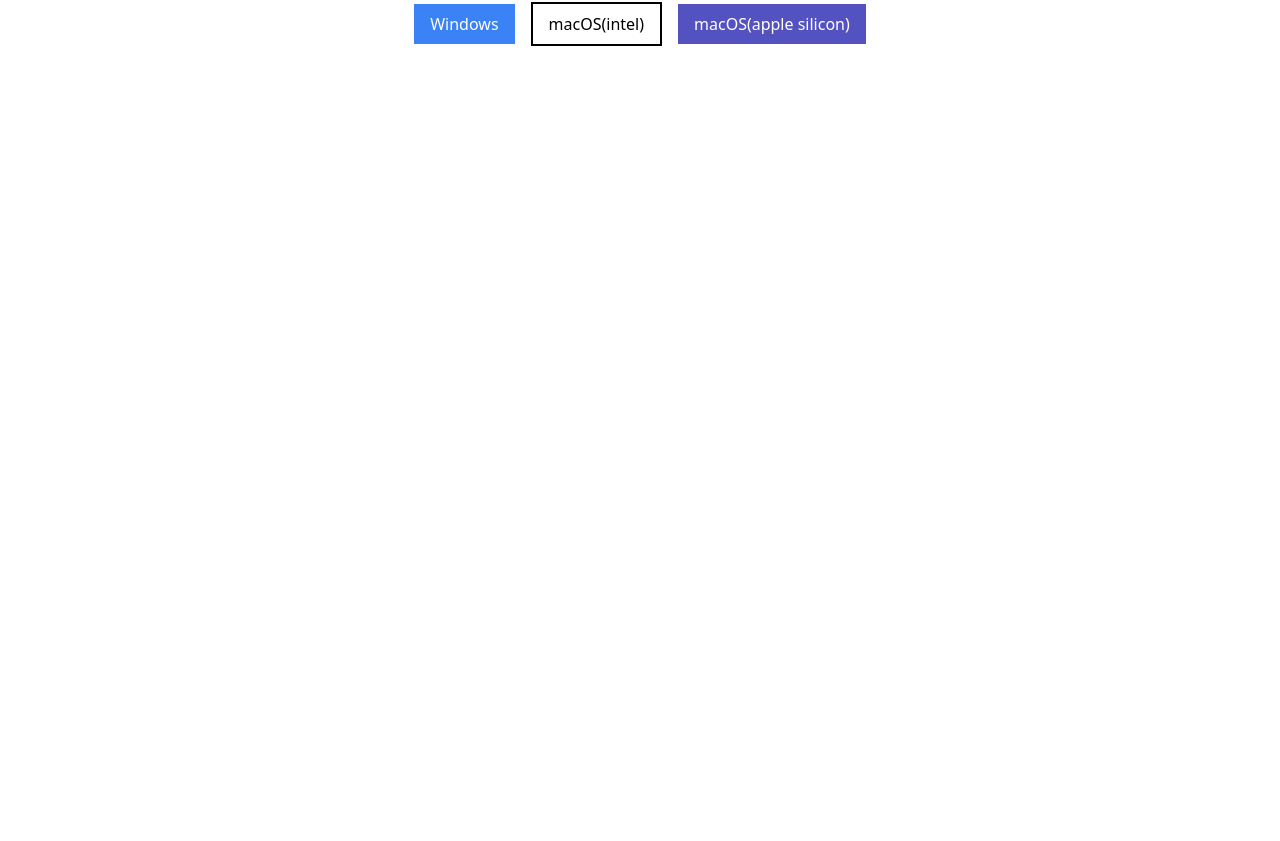
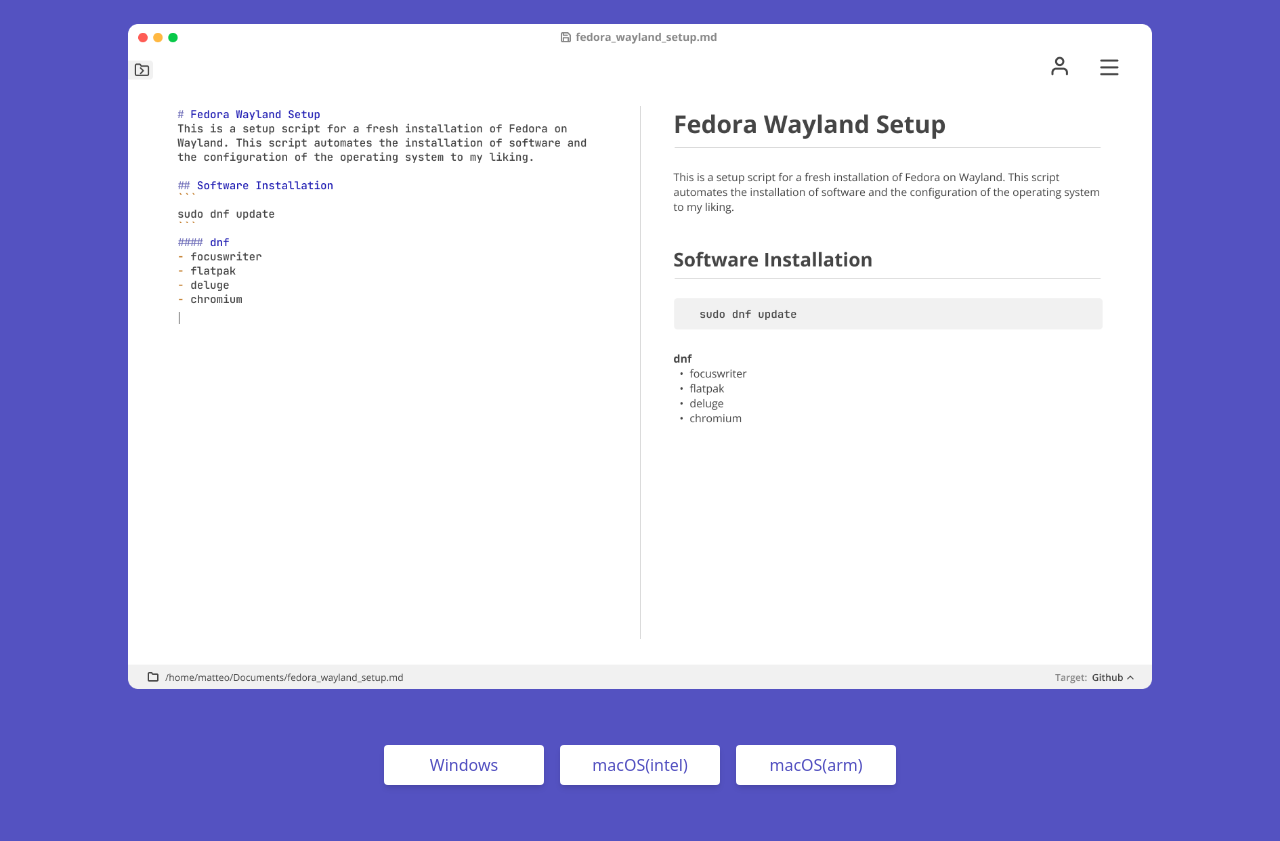
Before and after one commit to MINERVA-MD/minerva-static-site, a Gatsby site: page /download in a window 1280 px wide. Shown: the part 232-1073 px from the top of the page. Before the commit the page ends 800 px from the top, so only its background shows below. Built offline with nearby package versions, Linux system fonts and the light colour scheme; Gatsby itself is replaced by a stand-in of ours.

Commit message:
styling updates

```diff
--- /dev/null
+++ b/src/components/DlButton.jsx
@@ -0,0 +1,16 @@
+/* eslint-disable react/prop-types */
+import React from 'react';
+import { Link } from 'gatsby';
+
+export default function DlButton({ buttonText, url }) {
+    return (
+        <Link className="m-2" target="_blank" to={url}>
+            <button
+                className="bg-white text-minerva-purple shadow-md rounded w-40 py-2 hover:opacity-80"
+                type="button"
+            >
+                {buttonText}
+            </button>
+        </Link>
+    );
+}
--- a/src/components/Hero.jsx
+++ b/src/components/Hero.jsx
@@ -4,7 +4,7 @@
 export default function Hero() {
     return (
         <div className="bg-minerva-purple flex flex-col justify-center items-center h-screen height-min-nav w-screen top-0">
-            <h1 className="text-white text-7xl font-bold pb-12">
+            <h1 className="text-white text-5xl sm:text-7xl font-bold pb-12 text-center px-4">
                 Minerva Markdown
             </h1>
             <Link to="/download">
--- a/src/pages/download.jsx
+++ b/src/pages/download.jsx
@@ -1,49 +1,33 @@
 import React from 'react';
-import { Link } from 'gatsby';
 import Navbar from '../components/Navbar';
+import DlButton from '../components/DlButton';
 
 export default function Download() {
     return (
         <div>
             <Navbar />
-            <div className="h-96 flex justify-center items-center">
-                <div className="">
-                    <Link
-                        className="mx-2"
-                        target="_blank"
-                        to="https://github.com/MINERVA-MD/minerva/releases/download/v0.1_win_x64/electron-vue-ts-starter_1.0.0.exe"
-                    >
-                        <button
-                            className="bg-blue-500 text-white px-4 py-2"
-                            type="button"
-                        >
-                            Windows
-                        </button>
-                    </Link>
-                    <Link
-                        className="mx-2"
-                        target="_blank"
-                        to="https://github.com/MINERVA-MD/minerva/releases/download/v0.1_mac_x64/electron-vue-ts-starter_1.0.0.dmg"
-                    >
-                        <button
-                            className="bg-white text-black border-black border-2 px-4 py-2 "
-                            type="button"
-                        >
-                            macOS(intel)
-                        </button>
-                    </Link>
-                    <Link
-                        className="mx-2"
-                        target="_blank"
-                        to="https://github.com/MINERVA-MD/minerva/releases/download/v0.1_mac_x64/electron-vue-ts-starter_1.0.0.dmg"
-                    >
-                        <button
-                            className="bg-minerva-purple text-white px-4 py-2"
-                            type="button"
-                        >
-                            macOS(apple silicon)
-                        </button>
-                    </Link>
+            <div className="flex flex-col items-center justify-center bg-minerva-purple">
+                <h1 className="pt-24 text-white text-5xl text-center">
+                    Download Minerva
+                </h1>
+                <img
+                    className="pt-12 w-4/5"
+                    src="/images/minerva_prototype.png"
+                    alt="minerva prototype"
+                />
+                <div className="mx-auto py-12 px-2 flex flex-wrap justify-center">
+                    <DlButton
+                        buttonText="Windows"
+                        url="https://github.com/MINERVA-MD/minerva/releases/download/v0.1_win_x64/electron-vue-ts-starter_1.0.0.exe"
+                    />
+                    <DlButton
+                        buttonText="macOS(intel)"
+                        url="https://github.com/MINERVA-MD/minerva/releases/download/v0.1_mac_x64/electron-vue-ts-starter_1.0.0.dmg"
+                    />
+                    <DlButton
+                        buttonText="macOS(arm)"
+                        url="https://github.com/MINERVA-MD/minerva/releases/download/v0.1_mac_x64/electron-vue-ts-starter_1.0.0.dmg"
+                    />
                 </div>
             </div>
         </div>
```
Also changed, not shown: static/images/minerva_prototype.png (added), 3 other files.
